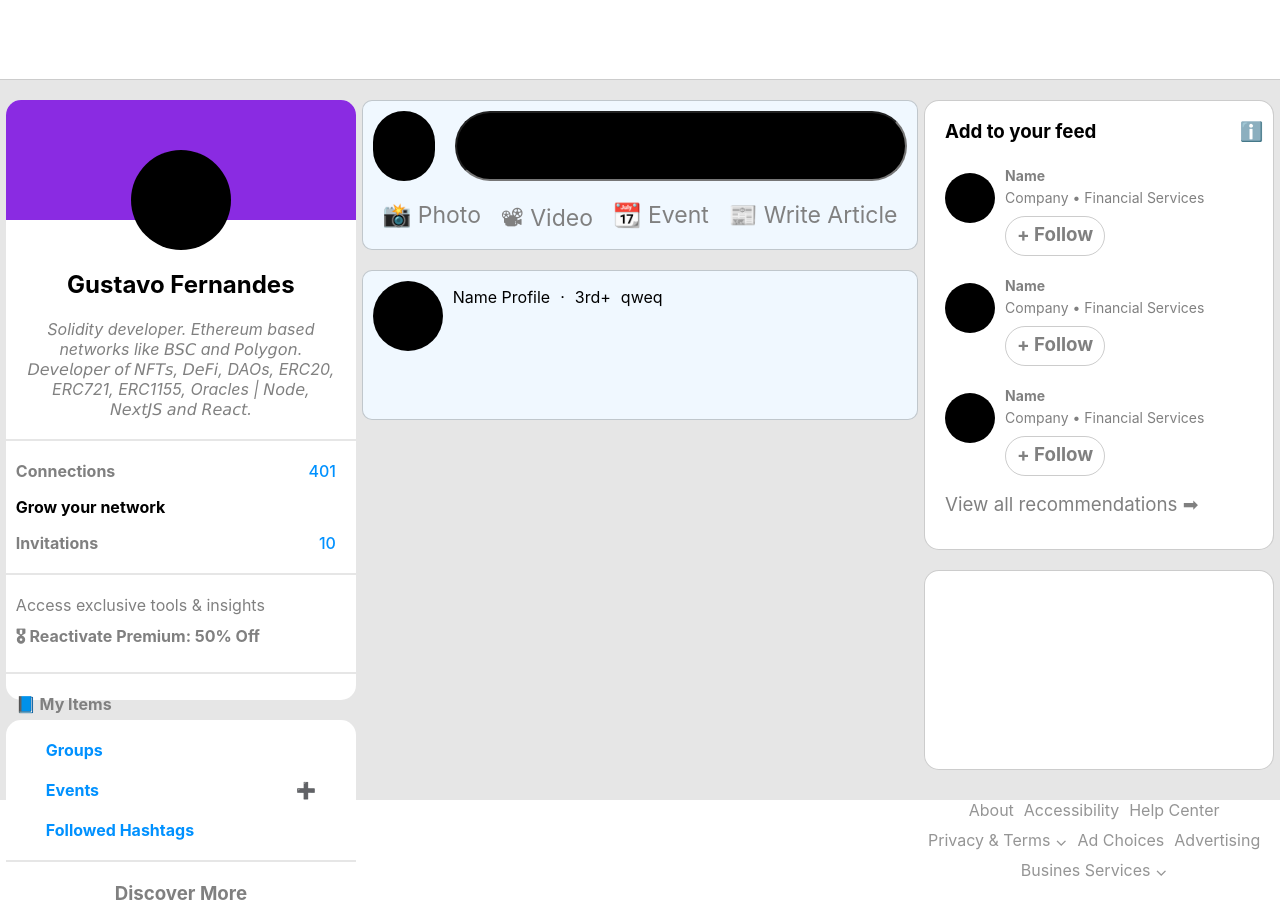
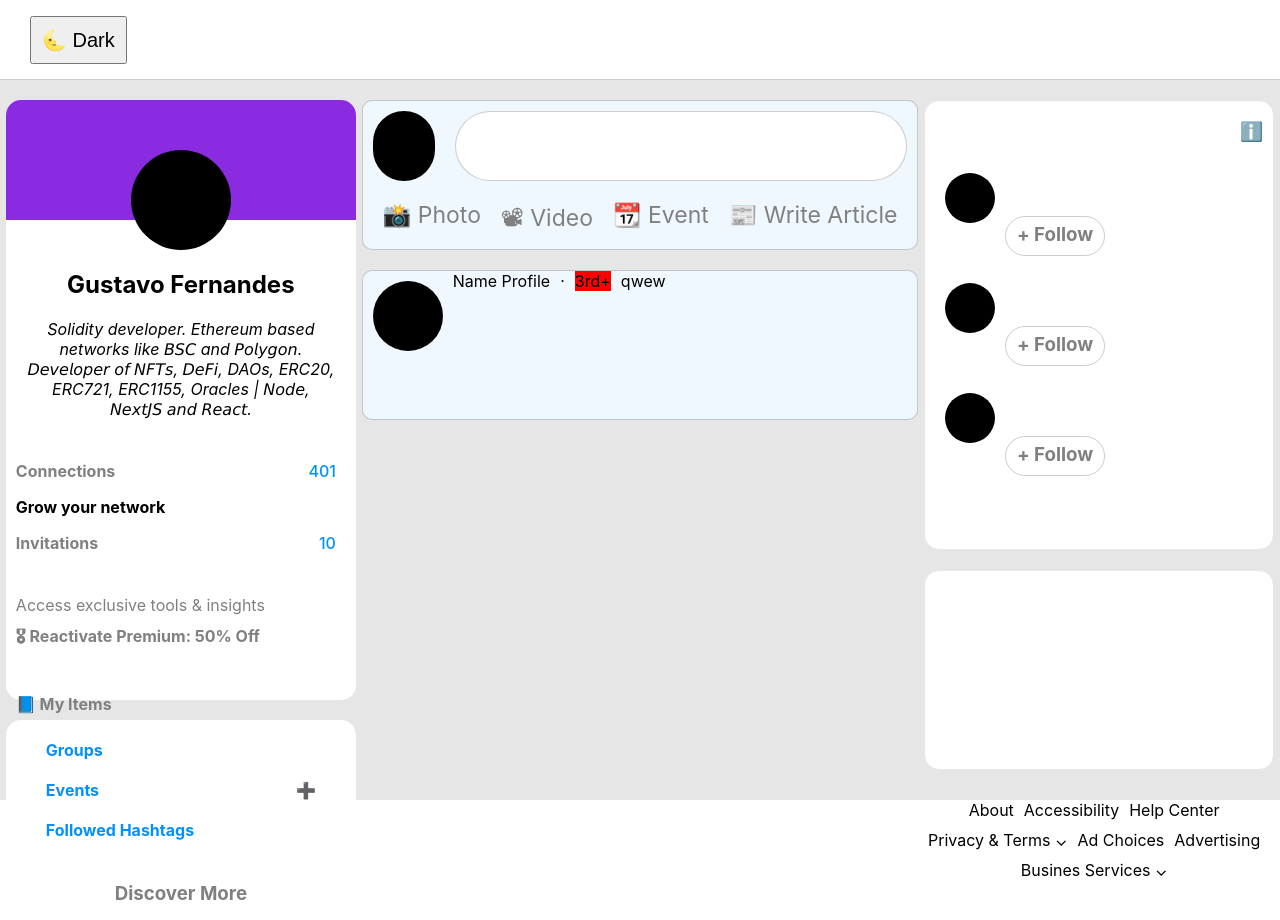
Before and after one commit to 0x-tsar/linkedin-clone, a Next.js app: page / in a window 1280 px wide. Built offline with nearby package versions, Linux system fonts and the light colour scheme.

Commit message:
adding theme

```diff
--- a/src/components/Header.jsx
+++ b/src/components/Header.jsx
@@ -1,15 +1,46 @@
-import React from "react";
+import React, { useContext, useState } from "react";
 import styled from "styled-components";
+import { Context } from "../context/context";
 
 export const HeaderComp = styled.div`
   grid-area: header;
   background-color: white;
   border-bottom: 1px solid rgba(0, 0, 0, 0.2);
+  padding-left: 30px;
+  display: flex;
+  align-items: center;
   z-index: 99;
+
+  button {
+    cursor: pointer;
+  }
 `;
 
 export const Header = () => {
-  return <HeaderComp></HeaderComp>;
+  const [state, setState] = useState("🌜 Dark");
+  const { theme, setTheme } = useContext(Context);
+
+  return (
+    <HeaderComp>
+      <button
+        style={{
+          padding: "10px",
+          fontSize: "20px",
+        }}
+        onClick={(e) => {
+          if (state.includes("🌜 Dark")) {
+            setTheme("bright");
+            setState("🌞 Bright");
+          } else {
+            setTheme("dark");
+            setState("🌜 Dark");
+          }
+        }}
+      >
+        {state}
+      </button>
+    </HeaderComp>
+  );
 };
 
 export default Header;
--- a/src/components/Left.jsx
+++ b/src/components/Left.jsx
@@ -1,9 +1,11 @@
 import React from "react";
 import styled from "styled-components";
+import { brightTheme, darkTheme } from "../themes/themes";
 
 export const LeftComp = styled.div`
   grid-area: left;
-  background-color: #e6e6e6;
+  background-color: ${(props) =>
+    props.theme === "bright" ? brightTheme.bg : darkTheme.bg};
 `;
 
 export const Panel = styled.div`
@@ -15,7 +17,8 @@ export const Panel = styled.div`
 `;
 
 export const Panel2 = styled.div`
-  background-color: white;
+  background-color: ${(props) =>
+    props.theme === "bright" ? brightTheme.card : darkTheme.card};
   border-radius: 15px;
   width: 350px;
   height: 200px;
@@ -23,7 +26,8 @@ export const Panel2 = styled.div`
 `;
 
 export const Line = styled.div`
-  background-color: #e6e6e6;
+  /* background-color: #e6e6e6; */
+
   width: 100%;
   height: 2px;
   margin: 20px auto;
@@ -31,10 +35,10 @@ export const Line = styled.div`
 
 export const Div = styled.div``;
 
-export const Left = () => {
+export const Left = ({ theme, brightTheme, darkTheme }) => {
   return (
     <>
-      <LeftComp>
+      <LeftComp theme={theme} brightTheme={brightTheme} darkTheme={darkTheme}>
         <Panel>
           <Div>
             <div>
@@ -64,7 +68,7 @@ export const Left = () => {
             <h2 style={{ textAlign: "center" }}>Gustavo Fernandes</h2>
             <p
               style={{
-                color: "gray",
+                // color: "gray",
                 margin: "0 20px",
                 fontStyle: "italic",
                 justifyContent: "center",
--- a/src/components/Middle.jsx
+++ b/src/components/Middle.jsx
@@ -1,9 +1,11 @@
 import React from "react";
 import styled from "styled-components";
+import { brightTheme, darkTheme } from "../themes/themes";
 
 export const MiddleComp = styled.div`
   grid-area: middle;
-  background-color: #e6e6e6;
+  background-color: ${(props) =>
+    props.theme === "bright" ? props.brightTheme.bg : props.darkTheme.bg};
 `;
 
 export const PostSomething = () => {
@@ -34,9 +36,10 @@ export const PostSomething = () => {
             width: "90%",
             height: "70px",
             borderRadius: "50px",
-            backgroundColor: "black",
             margin: "10px",
             outline: "none",
+
+            border: "1px solid rgba(0,0,0,0.2)",
             fontSize: "20px",
             padding: "10px 20px",
             // fontFamily: "monospace",
@@ -71,6 +74,10 @@ export const PostNormal = () => {
     margin-top: 20px;
   `;
 
+  const P = styled.div`
+    height: 20px;
+  `;
+
   return (
     <Panel>
       <div style={{ display: "flex", flexWrap: "wrap" }}>
@@ -83,29 +90,41 @@ export const PostNormal = () => {
             margin: "10px",
           }}
         ></div>
-        <p style={{ marginRight: "10px" }}>Name Profile </p>
-        <p style={{ marginRight: "10px" }}>·</p>
-        <p
+        <P style={{ marginRight: "10px" }}>Name Profile </P>
+        <P style={{ marginRight: "10px" }}>·</P>
+        <P
           style={{
-            // backgroundColor: "blue",
+            flexWrap: "wrap", // backgroundColor: "blue",
+            // display: "inline-block",
+            // width: "calc(100% - 220px)",
+            // width: "calc(100% - 120px - 92.92px - 4.44px)",
+            backgroundColor: "red",
             marginRight: "10px",
           }}
         >
           3rd+
-        </p>
+        </P>
+        <P style={{ flexWrap: "wrap" }}>qwew</P>
         {/* <div style={{ width: "60%", marginRight: "10px" }}>
           <p style={{ float: "right", position: "relative" }}>🔹</p>
         </div> */}
-        <p>qweq</p>
       </div>
     </Panel>
   );
 };
-export const Middle = () => {
+export const Middle = ({ theme, darkTheme, brightTheme }) => {
   return (
-    <MiddleComp>
-      <PostSomething></PostSomething>
-      <PostNormal></PostNormal>
+    <MiddleComp theme={theme} brightTheme={brightTheme} darkTheme={darkTheme}>
+      <PostSomething
+        theme={theme}
+        brightTheme={brightTheme}
+        darkTheme={darkTheme}
+      ></PostSomething>
+      <PostNormal
+        theme={theme}
+        brightTheme={brightTheme}
+        darkTheme={darkTheme}
+      ></PostNormal>
     </MiddleComp>
   );
 };
--- a/src/components/Right.jsx
+++ b/src/components/Right.jsx
@@ -1,37 +1,55 @@
 import React from "react";
 import styled from "styled-components";
+import { brightTheme, darkTheme } from "../themes/themes";
 
 export const RightComp = styled.div`
   grid-area: right;
-  background-color: #e6e6e6;
+  /* background-color: #e6e6e6; */
+  background-color: ${(props) =>
+    props.theme === "bright" ? brightTheme.bg : darkTheme.bg};
 `;
 
 export const Panel = styled.div`
-  background-color: white;
+  color: ${(props) =>
+    props.theme === "bright" ? darkTheme.text : brightTheme.text};
+  //
+  background-color: ${(props) =>
+    props.theme === "bright" ? brightTheme.card : darkTheme.card};
   border-radius: 15px;
   width: 350px;
   height: 450px;
-  border: 1px solid rgba(0, 0, 0, 0.2);
+  /* border: 1px solid rgba(0, 0, 0, 0.2); */
+  border: ${(props) =>
+    props.theme === "bright"
+      ? `1px solid ${brightTheme.border}`
+      : `1px solid ${darkTheme.border}`};
   margin: 20px auto;
 `;
 
 export const Panel2 = styled.div`
-  background-color: white;
+  color: ${(props) =>
+    props.theme === "bright" ? darkTheme.text : brightTheme.text};
+  background-color: ${(props) =>
+    props.theme === "bright" ? brightTheme.card : darkTheme.card};
   border-radius: 15px;
   width: 350px;
   height: 200px;
-  border: 1px solid rgba(0, 0, 0, 0.2);
+  border: ${(props) =>
+    props.theme === "bright"
+      ? `1px solid ${brightTheme.border}`
+      : `1px solid ${darkTheme.border}`};
   margin: 20px auto;
 `;
 
 export const Panel3 = styled.div`
+  color: ${(props) =>
+    props.theme === "bright" ? brightTheme.text : darkTheme.text};
   border-radius: 15px;
   width: 350px;
   height: 100px;
   margin: 10px auto;
   display: flex;
   justify-content: center;
-  color: #959595;
   flex-wrap: wrap;
   align-content: center;
 
@@ -72,11 +90,17 @@ export const ItemComponent = () => {
         }}
       ></div>
       <div>
-        <p style={{ marginBottom: 0, color: "gray", fontSize: "14px" }}>Name</p>
         <p
           style={{
             marginBottom: 0,
-            color: "gray",
+            fontSize: "14px",
+          }}
+        >
+          Name
+        </p>
+        <p
+          style={{
+            marginBottom: 0,
             fontSize: "14px",
             marginTop: "5px",
             fontWeight: 400,
@@ -104,10 +128,10 @@ export const ItemComponent = () => {
   );
 };
 
-export const Right = () => {
+export const Right = ({ theme, brightTheme, darkTheme }) => {
   return (
-    <RightComp>
-      <Panel>
+    <RightComp theme={theme} brightTheme={brightTheme} darkTheme={darkTheme}>
+      <Panel theme={theme} brightTheme={brightTheme} darkTheme={darkTheme}>
         <h3 style={{ marginLeft: "20px", marginBottom: "20px" }}>
           Add to your feed
           <p
@@ -126,12 +150,21 @@ export const Right = () => {
           <ItemComponent />
         </h3>
 
-        <h3 style={{ color: "gray", fontWeight: "400", margin: "20px" }}>
+        <h3
+          style={{
+            fontWeight: "400",
+            margin: "20px",
+          }}
+        >
           View all recommendations ➡
         </h3>
       </Panel>
-      <Panel2></Panel2>
-      <Panel3>
+      <Panel2
+        theme={theme}
+        brightTheme={brightTheme}
+        darkTheme={darkTheme}
+      ></Panel2>
+      <Panel3 theme={theme} brightTheme={brightTheme} darkTheme={darkTheme}>
         <p>About</p>
         <p>Accessibility</p>
         <p>Help Center</p>
--- a/src/pages/_app.jsx
+++ b/src/pages/_app.jsx
@@ -1,5 +1,6 @@
 import "../../styles/globals.css";
 import { Provider } from "../context/context";
+import { brightTheme, darkTheme } from "../themes/themes";
 
 function MyApp({ Component, pageProps }) {
   return (
--- a/src/pages/index.jsx
+++ b/src/pages/index.jsx
@@ -7,7 +7,8 @@ import Left from "../components/Left";
 import Middle from "../components/Middle";
 import Right from "../components/Right";
 import { Context } from "../context/context";
-import { useContext } from "react";
+import { useContext, useEffect, useState } from "react";
+import { brightTheme, darkTheme } from "../themes/themes";
 
 export const Container = styled.div`
   display: grid;
@@ -20,7 +21,10 @@ export const Container = styled.div`
 
 export default function Home() {
   const { theme, setTheme } = useContext(Context);
-  console.log(theme);
+
+  useEffect(() => {
+    //
+  }, []);
 
   return (
     <Container>
@@ -29,10 +33,26 @@ export default function Home() {
         <meta name="description" content="Generated by create next app" />
         <link rel="icon" href="/favicon.ico" />
       </Head>
-      <Header></Header>
-      <Left></Left>
-      <Middle></Middle>
-      <Right></Right>
+      <Header
+        theme={theme}
+        brightTheme={brightTheme}
+        darkTheme={darkTheme}
+      ></Header>
+      <Left
+        theme={theme}
+        brightTheme={brightTheme}
+        darkTheme={darkTheme}
+      ></Left>
+      <Middle
+        theme={theme}
+        brightTheme={brightTheme}
+        darkTheme={darkTheme}
+      ></Middle>
+      <Right
+        theme={theme}
+        brightTheme={brightTheme}
+        darkTheme={darkTheme}
+      ></Right>
     </Container>
   );
 }
--- /dev/null
+++ b/src/themes/themes.js
@@ -0,0 +1,24 @@
+export const brightTheme = {
+  sideBars: "#1C1F20",
+  // bg: "#ffffff",
+  bg: "#e6e6e6",
+  text: "#000000",
+  grayText: "#988f81",
+  link: "#33a9ff",
+  main: "#000000",
+  purple: "#6518ac",
+  border: "#e6e6e6",
+  card: "#ffffff",
+};
+
+export const darkTheme = {
+  sideBars: "#1C1F20",
+  bg: "#26292B",
+  text: "#ffffff",
+  grayText: "#988f81",
+  link: "#33a9ff",
+  main: "#ffffff",
+  purple: "#6518ac",
+  border: "rgba(255,255,255,0.1)",
+  card: "#ffffff",
+};
```
